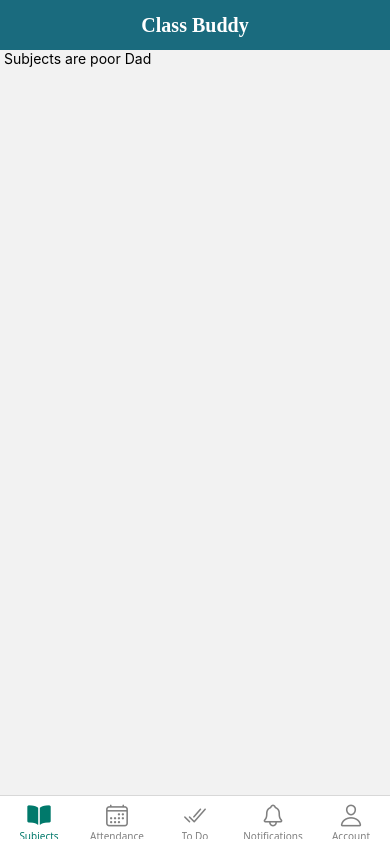
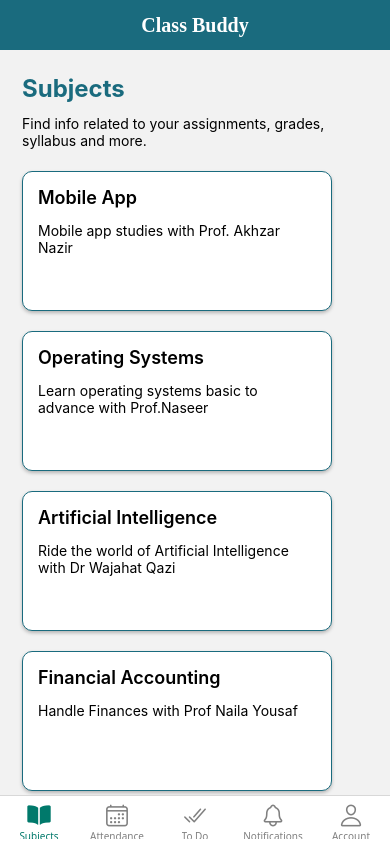
Before and after one commit to junaid4231/Class-Buddy, a React Native app: screen /Subjects in a window 390 px wide. Built offline with nearby package versions, Linux system fonts and the light colour scheme.

Commit message:
Subject screen UI

```diff
--- a/screens/AccountScreen.tsx
+++ b/screens/AccountScreen.tsx
@@ -4,7 +4,7 @@ import {View, Text, StyleSheet} from 'react-native';
 const AccountScreen: React.FC = () => {
   return (
     <View style={styles.container}>
-      <Text>Subjects Screen</Text>
+      <Text>Account Screen</Text>
     </View>
   );
 };
--- a/screens/AttendanceScreen.tsx
+++ b/screens/AttendanceScreen.tsx
@@ -4,7 +4,7 @@ import {View, Text, StyleSheet} from 'react-native';
 const AttendanceScreen: React.FC = () => {
   return (
     <View style={styles.container}>
-      <Text>Subjects Screen</Text>
+      <Text>Attendance Screen</Text>
     </View>
   );
 };
--- a/screens/NotificationsScreen.tsx
+++ b/screens/NotificationsScreen.tsx
@@ -4,7 +4,7 @@ import {View, Text, StyleSheet} from 'react-native';
 const NotificationsScreen: React.FC = () => {
   return (
     <View style={styles.container}>
-      <Text>Subjects Screen</Text>
+      <Text>Notifications Screen</Text>
     </View>
   );
 };
--- a/screens/SubjectsScreen.tsx
+++ b/screens/SubjectsScreen.tsx
@@ -4,18 +4,56 @@ import {
   Text,
   StyleSheet,
   SafeAreaView,
-  StatusBar,
+  ScrollView,
   TouchableOpacity,
 } from 'react-native';
 
 const SubjectsScreen: React.FC = () => {
   return (
     <SafeAreaView>
-      <View style={styles.navContainer}>
-        <TouchableOpacity>
-          <Text> Subjects are poor Dad</Text>
-        </TouchableOpacity>
-      </View>
+      <ScrollView style={styles.Container}>
+        <View style={styles.headingContainer}>
+          <Text style={styles.headingTxt}>Subjects</Text>
+          <Text style={styles.descriptionTxt}>
+            Find info related to your assignments, grades, syllabus and more.
+          </Text>
+        </View>
+
+        <View style={styles.bodyContainer}>
+          <TouchableOpacity>
+            <View style={[styles.subjectCard, styles.cardElevation]}>
+              <Text style={styles.subHeadingTxt}>Mobile App</Text>
+              <Text style={styles.subDescriptionTxt}>
+                Mobile app studies with Prof. Akhzar Nazir
+              </Text>
+            </View>
+          </TouchableOpacity>
+          <TouchableOpacity>
+            <View style={[styles.subjectCard, styles.cardElevation]}>
+              <Text style={styles.subHeadingTxt}>Operating Systems</Text>
+              <Text style={styles.subDescriptionTxt}>
+                Learn operating systems basic to advance with Prof.Naseer
+              </Text>
+            </View>
+          </TouchableOpacity>
+          <TouchableOpacity>
+            <View style={[styles.subjectCard, styles.cardElevation]}>
+              <Text style={styles.subHeadingTxt}>Artificial Intelligence</Text>
+              <Text style={styles.subDescriptionTxt}>
+                Ride the world of Artificial Intelligence with Dr Wajahat Qazi
+              </Text>
+            </View>
+          </TouchableOpacity>
+          <TouchableOpacity>
+            <View style={[styles.subjectCard, styles.cardElevation]}>
+              <Text style={styles.subHeadingTxt}>Financial Accounting</Text>
+              <Text style={styles.subDescriptionTxt}>
+                Handle Finances with Prof Naila Yousaf
+              </Text>
+            </View>
+          </TouchableOpacity>
+        </View>
+      </ScrollView>
     </SafeAreaView>
   );
 };
@@ -23,5 +61,49 @@ const SubjectsScreen: React.FC = () => {
 export default SubjectsScreen;
 
 const styles = StyleSheet.create({
-  navContainer: {},
+  Container: {
+    margin: 16,
+    paddingVertical: 8,
+    paddingHorizontal: 6,
+  },
+  headingContainer: {},
+  headingTxt: {
+    fontSize: 24,
+    color: '#1A6B7E',
+    fontWeight: 'bold',
+  },
+  descriptionTxt: {
+    marginVertical: 12,
+  },
+  bodyContainer: {},
+  subjectCard: {
+    height: 140,
+    width: 310,
+    borderWidth: 1,
+    borderColor: '#1A6B7E',
+    borderRadius: 14,
+    padding: 12,
+    marginVertical: 10,
+  },
+  cardElevation: {
+    elevation: 5, // Android shadow
+    shadowColor: '#000', // iOS shadow color
+    shadowOffset: {
+      width: 0,
+      height: 2,
+    },
+    shadowOpacity: 0.25,
+    shadowRadius: 3.84,
+    backgroundColor: 'white', // Always set backgroundColor for shadow to appear
+    borderRadius: 10, // Optional, for rounded corners
+    padding: 15,
+  },
+
+  subHeadingTxt: {
+    fontSize: 18,
+    fontWeight: '600',
+  },
+  subDescriptionTxt: {
+    marginTop: 14,
+  },
 });
```
